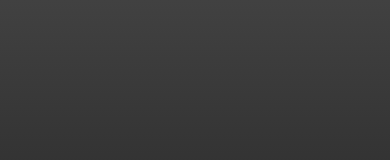
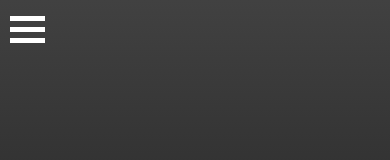
Before and after one commit to ragingSkull/personal-portfolio, a Next.js app: page / in a window 390 px wide. Shown: the top 160 px of the page. Built offline with nearby package versions, Linux system fonts and the light colour scheme.

Commit message:
Add mobile menu

```diff
--- /dev/null
+++ b/components/navbar-mobile-menu.js
@@ -0,0 +1,17 @@
+import Link from 'next/link'
+
+const Menu = () => {
+    return (
+        <div className='menu hidden w-full h-full mt-16 px-2.5'>
+            <Link href='/'>
+                Home
+            </Link>
+            <br />
+            <Link href='/about-me'>
+                About Me
+            </Link>
+        </div>
+    );
+}
+
+export default Menu
--- /dev/null
+++ b/components/navbar-mobile.js
@@ -0,0 +1,29 @@
+import Link from 'next/link';
+import Menu from '../components/navbar-mobile-menu';
+
+const NavBarMobile = () => {
+    return (
+        <>
+        <nav className='navbar-mob p-2.5 w-full' onClick={(document) => navbarAnimation()}>
+            <div className='bar1'></div>
+            <div className='bar2'></div>
+            <div className='bar3'></div>
+
+        </nav>
+        <Menu />
+        </>
+    );
+}
+
+function navbarAnimation() {
+    var menu  = document.getElementsByClassName('menu')[0];
+    var child = document.getElementsByClassName('navbar-mob')[0].children;
+
+    menu.classList.toggle('menu-change');
+
+    for (var x = 0; x < child.length; x++) {
+        child[x].classList.toggle('bar' + (x + 1) + '-change');
+    }
+}
+
+export default NavBarMobile
--- a/components/navi-bar.js
+++ b/components/navbar.js
@@ -5,7 +5,7 @@ import {
 } from "@fortawesome/free-solid-svg-icons";
 
 
-const NaviBar = () => {
+const NavBar = () => {
     return (
         <nav className='navbar w-full flex justify-center p-5 desk-nav'>
             <Link className='right !ml-60 !mr-0' href='/about-me'>
@@ -21,4 +21,4 @@ const NaviBar = () => {
     );
 }
 
-export default NaviBar
+export default NavBar
--- a/pages/_app.js
+++ b/pages/_app.js
@@ -1,7 +1,8 @@
 import '../styles/app.css'
 import '@fortawesome/fontawesome-svg-core/styles.css'
 import Head from 'next/head'
-import NaviBar from '../components/navi-bar'
+import NavBar from '../components/navbar'
+import NavBarMobile from '../components/navbar-mobile'
 import Footer from '../components/footer'
 import { DefaultSeo } from 'next-seo'
 import { config } from '@fortawesome/fontawesome-svg-core'
@@ -28,7 +29,8 @@ function MyApp({ Component, pageProps, router }) {
         }}
         canonical={url}
     />
-    <NaviBar />
+    <NavBar />
+    <NavBarMobile />
     <Component {...pageProps } />
     <Footer />
     </>
--- a/styles/input.css
+++ b/styles/input.css
@@ -1,6 +1,7 @@
 @tailwind base;
 @tailwind components;
 @tailwind utilities;
+
 @font-face {
     font-family: Montserrat;
     src: url('../public/font/montserrat/Montserrat-VariableFont_wght.ttf');
@@ -23,17 +24,20 @@ body {
     font-family: Montserrat;
     background-image: linear-gradient(to bottom, #414141, #000000);
     overflow-y: scroll;
-    scrollbar-width: none; /* Firefox */
-    -ms-overflow-style: none;  /* Internet Explorer 10+ */
+    scrollbar-width: none;
+    /* Firefox */
+    -ms-overflow-style: none;
+    /* Internet Explorer 10+ */
 }
 
-.container::-webkit-scrollbar { /* WebKit */
+.container::-webkit-scrollbar {
+    /* WebKit */
     width: 0;
     height: 0;
 }
 
 .float_container {
-    height: 87vh!important;
+    height: 87vh !important;
     flex-direction: column;
 }
 
@@ -197,29 +201,37 @@ a {
     .container p {
         font-size: 50px;
     }
+
     .sub-container {
         height: 91.5vh;
     }
+
     .footer p {
         font-size: 10px;
     }
+
     .desk-nav {
         display: none;
     }
+
     .mob-index {
         margin-top: 20rem;
     }
+
     .mob-txt {
-        font-size: 0.6rem!important;
+        font-size: 0.6rem !important;
         margin: 6rem 0 0 0;
     }
+
     @keyframes bounce {
         0% {
             transform: translateY(0);
         }
+
         50% {
             transform: translateY(-30px);
         }
+
         100% {
             transform: translateY(0);
         }
@@ -249,13 +261,16 @@ a {
         0% {
             transform: translateY(0);
         }
+
         50% {
             transform: translateY(-60px);
         }
+
         100% {
             transform: translateY(0);
         }
     }
+
     .ho {
         overflow: hidden;
     }
@@ -264,10 +279,16 @@ a {
 /* iPhone 12 Pro */
 @media (max-height: 740px) {
     .sub-container {
-        height: 86vh!important;
+        height: 86vh !important;
     }
+
     .mob-txt {
-        margin-top: 1rem!important;
+        margin-top: 1rem !important;
+    }
+
+    .navbar-mob {
+        display: inline-block!important;
+        position: fixed;
     }
 }
 
@@ -276,4 +297,45 @@ a {
     .sub-container {
         height: 92vh;
     }
+
+    .navbar-mob {
+        display: inline-block!important;
+        position: fixed;
+    }
 }
+
+.navbar-mob {
+    display: none;
+    cursor: pointer;
+}
+
+.menu {
+    font-family: Montserrat;
+    position: absolute;
+    color: #fff;
+    background-color: #3d3c3c;
+}
+
+.bar1, .bar2, .bar3 {
+    width: 35px;
+    height: 5px;
+    background-color: #fff;
+    margin: 6px 0;
+    transition: 0.4s;
+}
+
+.bar1-change {
+    transform: translate(0, 11px) rotate(-45deg);
+}
+
+.bar2-change {
+    opacity: 0;
+}
+
+.bar3-change {
+    transform: translate(0, -11px) rotate(45deg);
+}
+
+.menu-change {
+    display:block;
+}
```
Also changed, not shown: styles/app.css.
